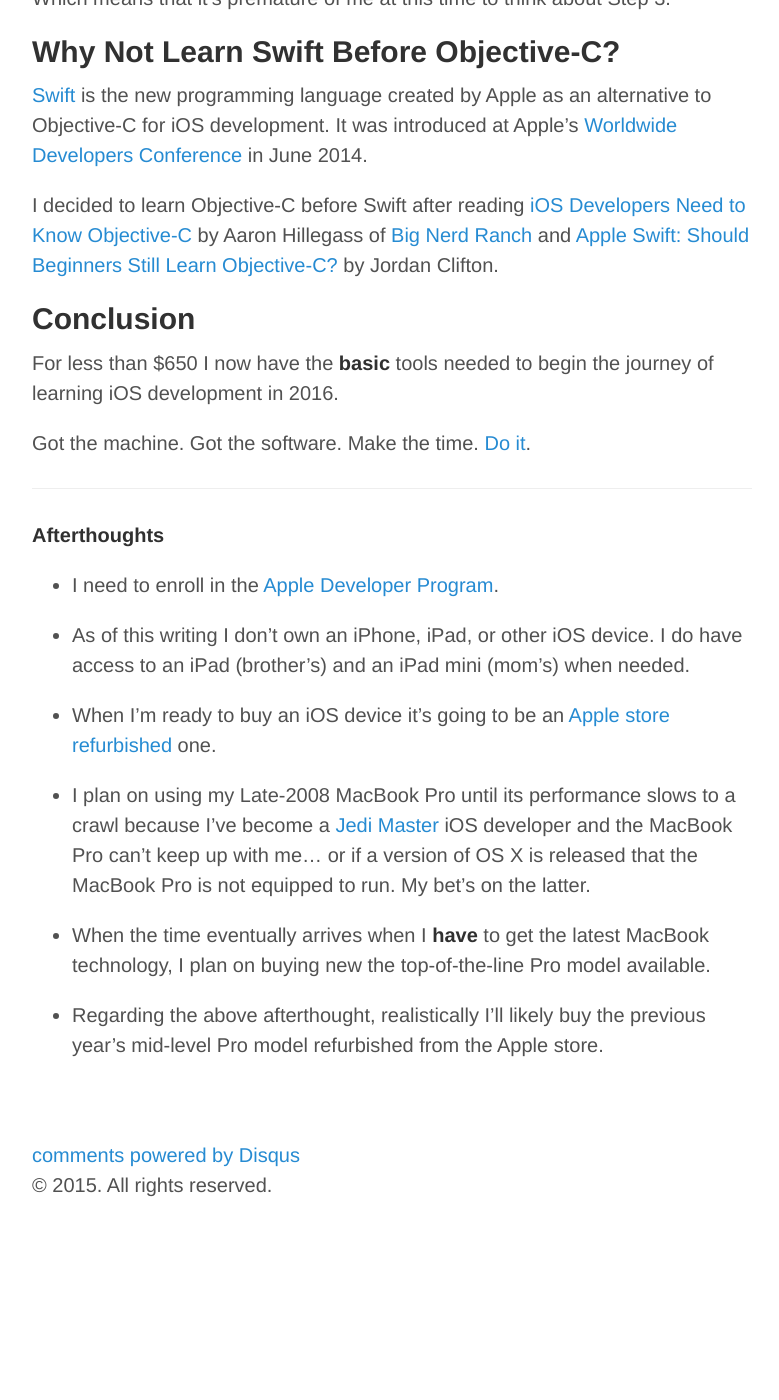
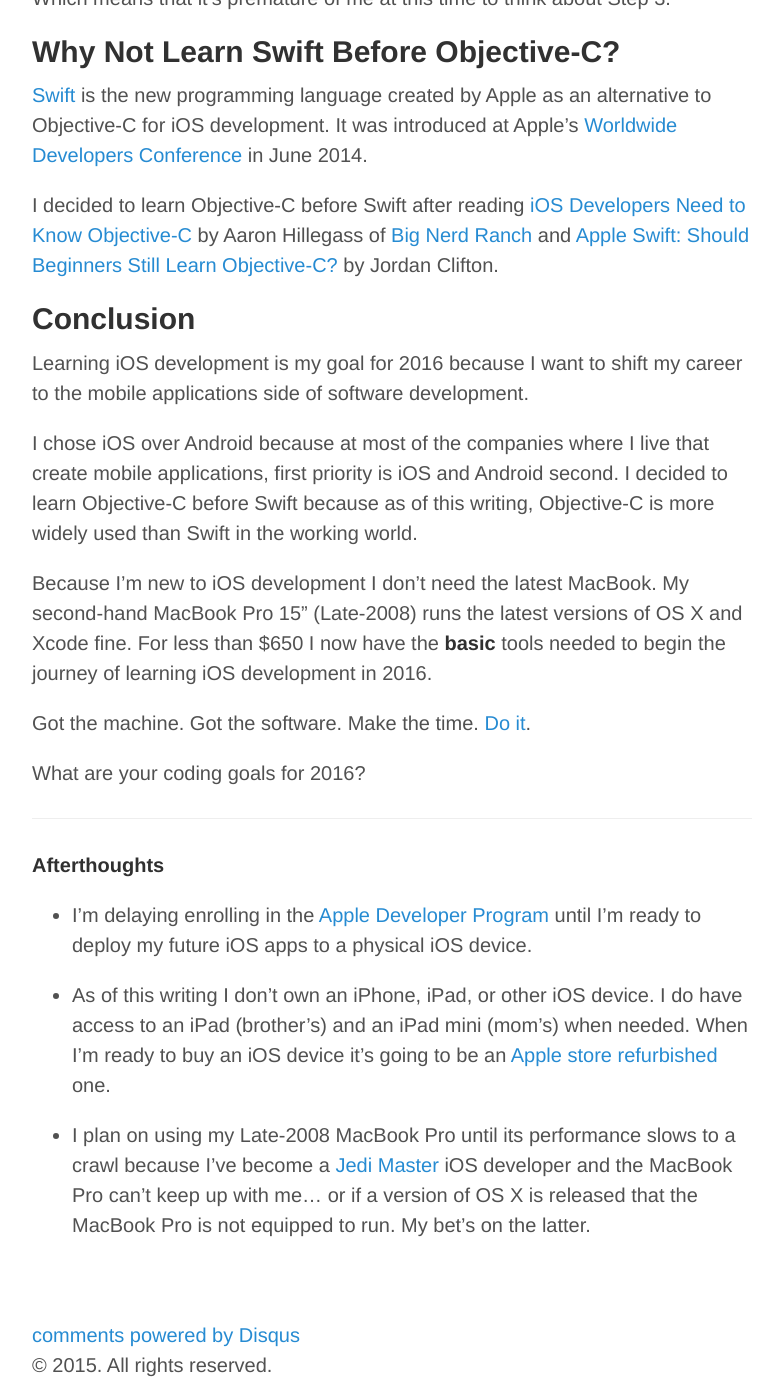
Before and after one commit to raywritescode/raywritescode.github.io, a Jekyll site: the page built from _posts/2015-11-28-preparing-for-2016.md, in a window 1280 px wide and 1400 px high, scrolled down 2471 px. Shown: the whole window, without its empty margins (248-1027 px from the left). Built offline with Jekyll 4.4.1, drawn with Linux system fonts in a browser that asks for light colours; Markdown is read by kramdown in place of the engine named in the settings; comment, search, counter and statistics services are not loaded; before the commit the page ends 3691 px from its top, so only the background shows below that.

Commit message:
preparing-for-2016.md - Updated Conclusion and Afterthoughts sections.

```diff
--- a/_posts/2015-11-28-preparing-for-2016.md
+++ b/_posts/2015-11-28-preparing-for-2016.md
@@ -62,22 +62,21 @@ I decided to learn Objective-C before Swift after reading [iOS Developers Need t
 
 ##Conclusion
 
-For less than $650 I now have the **basic** tools needed to begin the journey of learning iOS development in 2016.
+Learning iOS development is my goal for 2016 because I want to shift my career to the mobile applications side of software development.
+
+I chose iOS over Android because at most of the companies where I live that create mobile applications, first priority is iOS and Android second. I decided to learn Objective-C before Swift because as of this writing, Objective-C is more widely used than Swift in the working world.
+
+Because I'm new to iOS development I don't need the latest MacBook. My second-hand MacBook Pro 15" (Late-2008) runs the latest versions of OS X and Xcode fine. For less than $650 I now have the **basic** tools needed to begin the journey of learning iOS development in 2016.
 
 Got the machine. Got the software. Make the time. [Do it](https://youtu.be/VAVLOHbqWd4).
 
+What are your coding goals for 2016?
 
 -----
 **Afterthoughts**
 
-* I need to enroll in the [Apple Developer Program](https://developer.apple.com/programs/).
+* I'm delaying enrolling in the [Apple Developer Program](https://developer.apple.com/programs/) until I'm ready to deploy my future iOS apps to a physical iOS device.
 
-* As of this writing I don't own an iPhone, iPad, or other iOS device. I do have access to an iPad (brother's) and an iPad mini (mom's) when needed.
-
-* When I'm ready to buy an iOS device it's going to be an [Apple store refurbished](http://www.apple.com/shop/browse/home/specialdeals) one.
+* As of this writing I don't own an iPhone, iPad, or other iOS device. I do have access to an iPad (brother's) and an iPad mini (mom's) when needed. When I'm ready to buy an iOS device it's going to be an [Apple store refurbished](http://www.apple.com/shop/browse/home/specialdeals) one.
 
 * I plan on using my Late-2008 MacBook Pro until its performance slows to a crawl because I've become a [Jedi Master](http://starwars.wikia.com/wiki/Jedi_Master) iOS developer and the MacBook Pro can't keep up with me... or if a version of OS X is released that the MacBook Pro is not equipped to run. My bet's on the latter.
-
-* When the time eventually arrives when I **have** to get the latest MacBook technology, I plan on buying new the top-of-the-line Pro model available.
-
-* Regarding the above afterthought, realistically I'll likely buy the previous year's mid-level Pro model refurbished from the Apple store.
```
